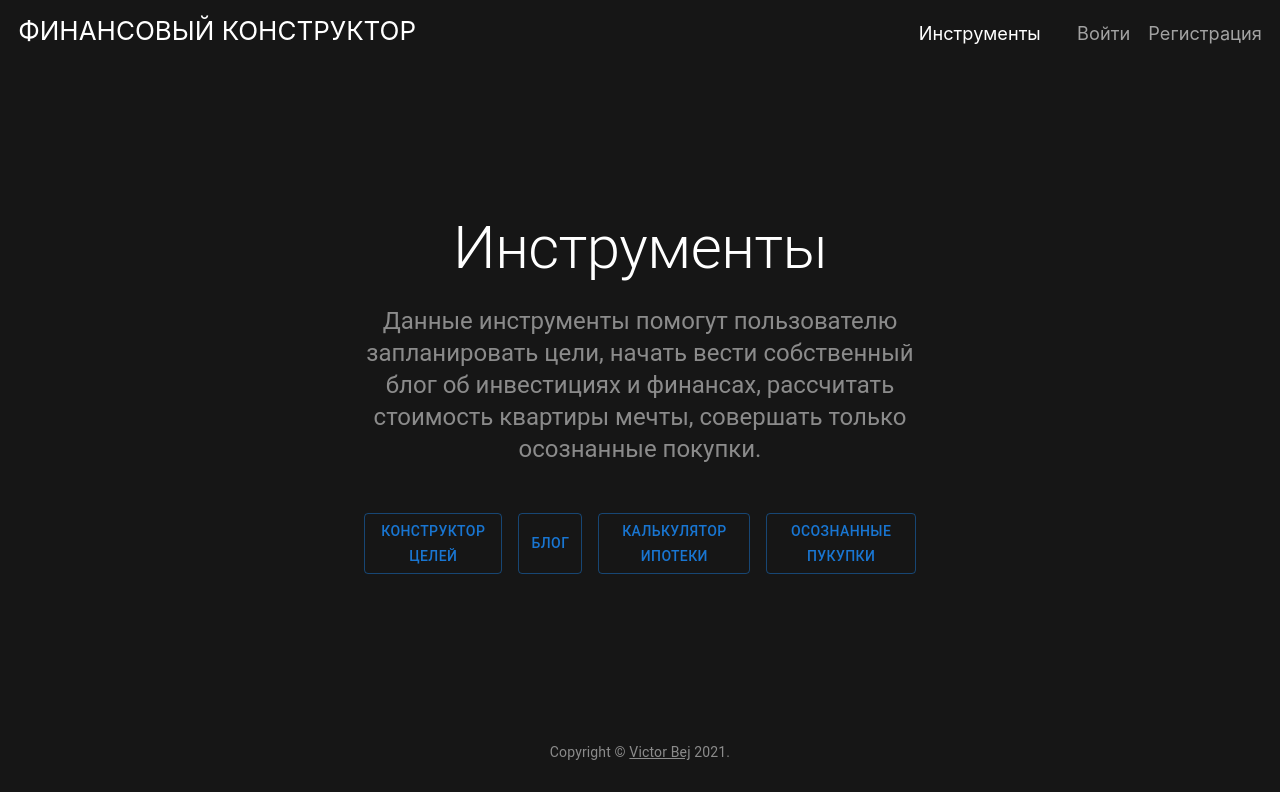
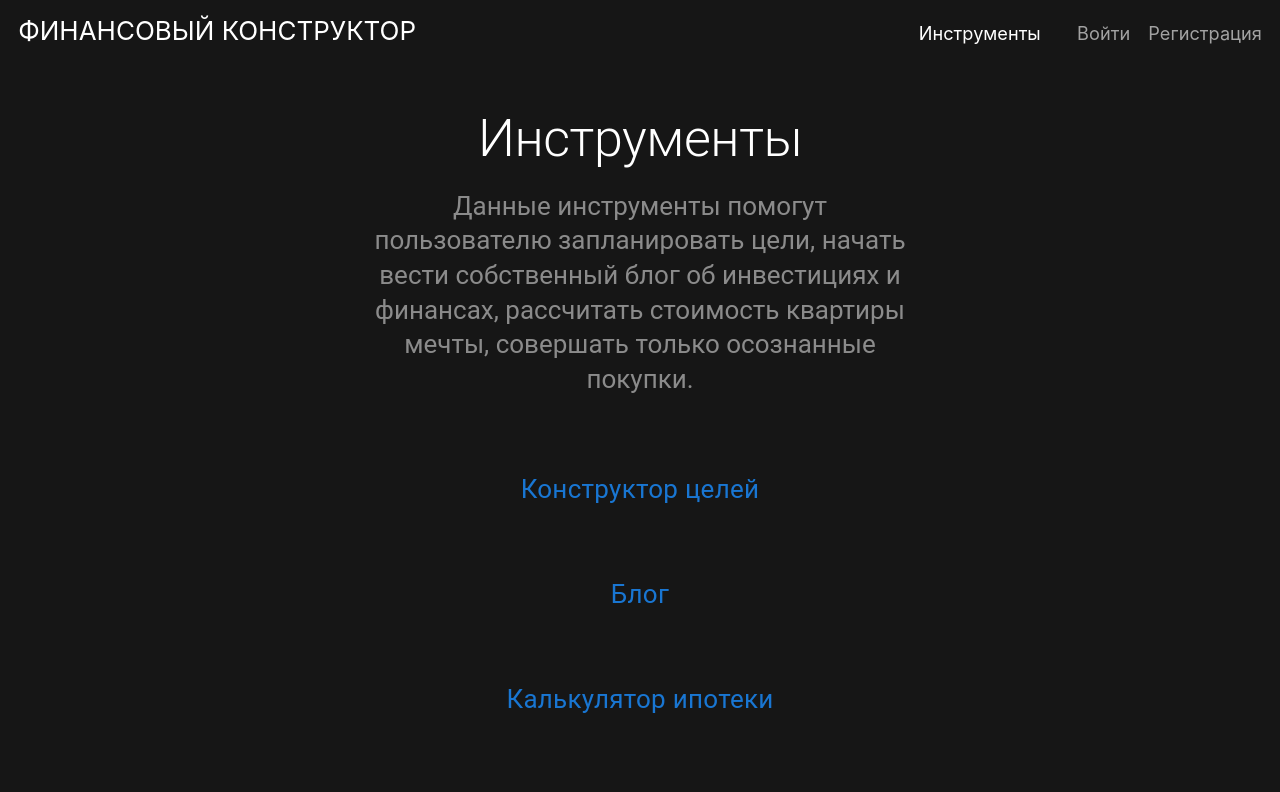
Before and after one commit to victorbej/finance-frontend, a React (Create React App) app: page /tools in a window 1280 px wide. Shown: the top 792 px of the page. Built offline with nearby package versions, Linux system fonts and the light colour scheme.

Commit message:
button changed on link in tools

```diff
--- a/src/components/Tools/Tools.js
+++ b/src/components/Tools/Tools.js
@@ -1,9 +1,9 @@
 import React from 'react';
 import Stack from '@mui/material/Stack';
 import Box from '@mui/material/Box';
+import Link from '@mui/material/Link';
 import Typography from '@mui/material/Typography';
 import Container from '@mui/material/Container';
-import Button from '@mui/material/Button';
 import { createTheme, ThemeProvider } from '@mui/material/styles';
 
 const theme = createTheme({
@@ -26,7 +26,7 @@ export default function Tools() {
                 >
                     <Container maxWidth="sm">
                         <Typography
-                            component="h1"
+                            fontSize="2em"
                             variant="h2"
                             align="center"
                             color="text.paper"
@@ -34,29 +34,30 @@ export default function Tools() {
                         >
                             Инструменты
                         </Typography>
-                        <Typography variant="h5" align="center" color="text.secondary" paragraph>
+                        <Typography variant="h5" align="center" color="text.secondary" fontSize="1em" paragraph>
                             Данные инструменты помогут пользователю запланировать цели,
                             начать вести собственный блог об инвестициях и финансах,
                             рассчитать стоимость квартиры мечты, совершать только осознанные покупки.
                         </Typography>
                         <Stack
                             sx={{ pt: 4 }}
-                            direction="row"
+                            direction="column"
+                            fontSize="1em"
                             spacing={2}
                             justifyContent="center"
                         >
-                            <Button sx={{ textAlign: 'center' }} href="/targets" variant="outlined">
+                            <Link sx={{ textAlign: 'center', fontSize: '1em', padding: '1em' }} underline="hover" href="/targets" variant="body2">
                                 Конструктор целей
-                            </Button>
-                            <Button sx={{ textAlign: 'center' }} href="/blog" variant="outlined">
+                            </Link>
+                            <Link sx={{ textAlign: 'center', fontSize: '1em', padding: '1em' }} underline="hover" href="/blog" variant="body2">
                                 Блог
-                            </Button>
-                            <Button sx={{ textAlign: 'center' }} href="/calculator" variant="outlined">
+                            </Link>
+                            <Link sx={{ textAlign: 'center', fontSize: '1em', padding: '1em' }} underline="hover" href="/calculator" variant="body2">
                                 Калькулятор ипотеки
-                            </Button>
-                            <Button sx={{ textAlign: 'center' }} href="/purchase" variant="outlined">
+                            </Link>
+                            <Link sx={{ textAlign: 'center', fontSize: '1em', padding: '1em' }} underline="hover" href="/purchase" variant="body2">
                                 Осознанные пукупки
-                            </Button>
+                            </Link>
                         </Stack>
                     </Container>
                 </Box>
```
